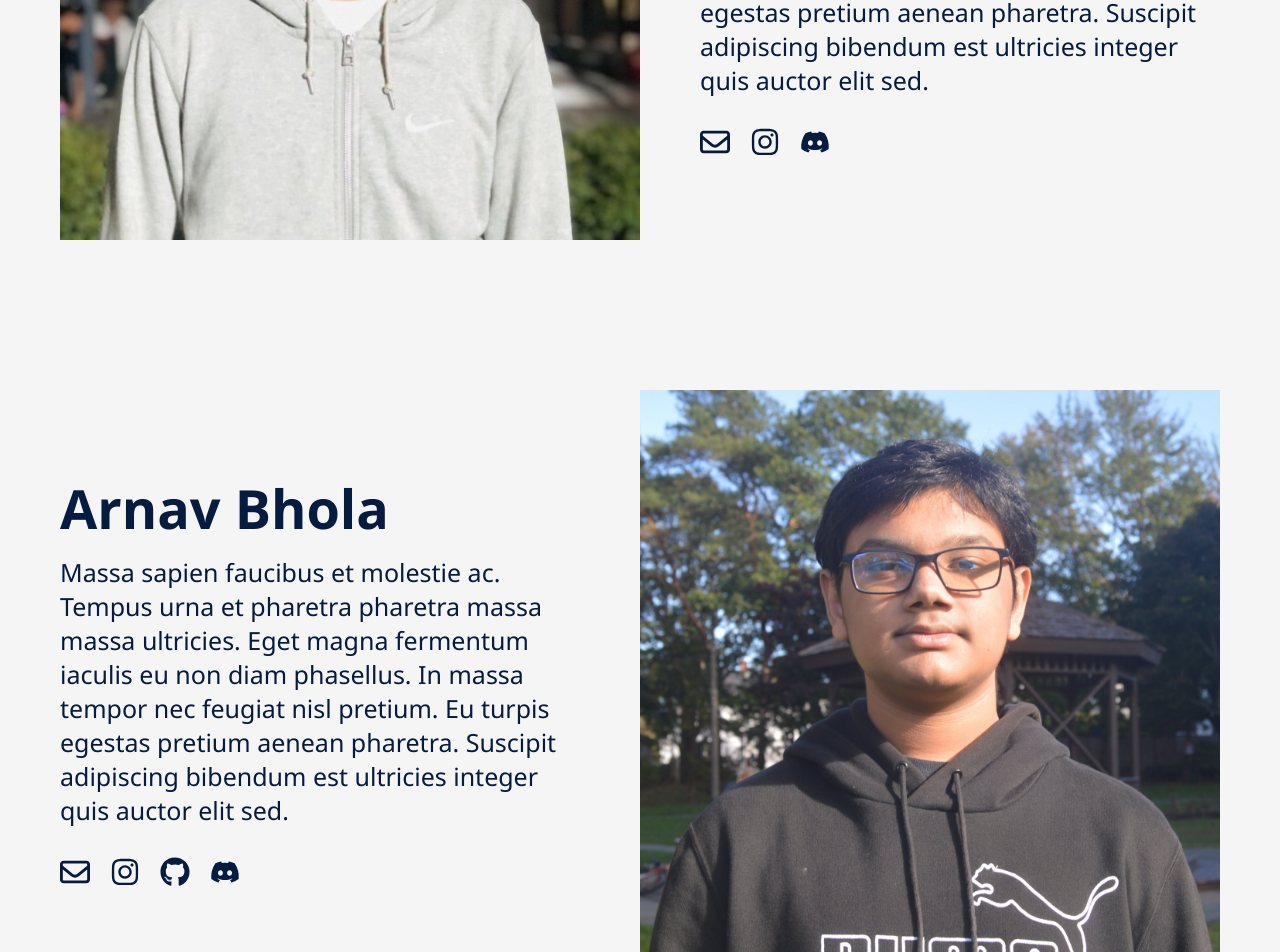
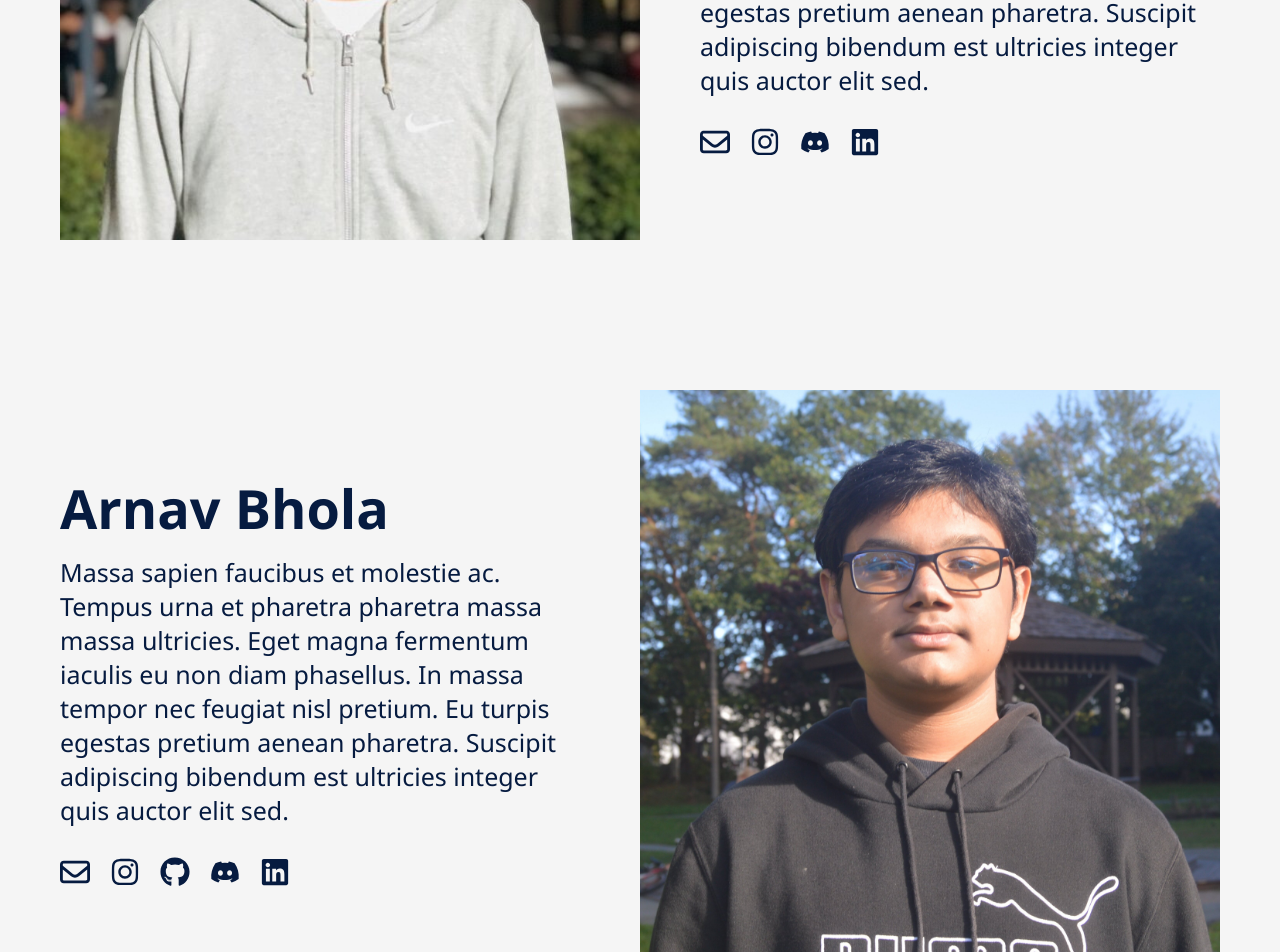
Before and after one commit to Arnav-Bhola/CultureCraze, a Next.js app: page /team in a window 1280 px wide. Shown: the part 1140-2092 px from the top of the page. Built offline with nearby package versions, Linux system fonts and the light colour scheme; a web font is replaced by a local one.

Commit message:
Adding socials

```diff
--- a/package.json
+++ b/package.json
@@ -9,6 +9,7 @@
     "lint": "next lint"
   },
   "dependencies": {
+    "clipboard-copy": "^4.0.1",
     "next": "14.0.4",
     "react": "^18",
     "react-dom": "^18",
--- a/src/app/(public-pages)/team/page.jsx
+++ b/src/app/(public-pages)/team/page.jsx
@@ -13,18 +13,20 @@ const TeamPage = () => {
           name='Aarav Singh'
           text='Massa sapien faucibus et molestie ac. Tempus urna et pharetra pharetra massa massa ultricies. Eget magna fermentum iaculis eu non diam phasellus. In massa tempor nec feugiat nisl pretium. Eu turpis egestas pretium aenean pharetra. Suscipit adipiscing bibendum est ultricies integer quis auctor elit sed.'
           imageFirst
-          discord='https://www.google.com'
-          email='https://www.google.com'
+          discord='iambaby_yoda'
+          email='mailto:aaravsingh15.2020@gmail.com'
           instagram='https://www.instagram.com/young_yoda_2009/'
+          linkedin='https://www.linkedin.com/in/aarav-singh-273870222/'
         />
         <TeamMember
           name='Arnav Bhola'
           text='Massa sapien faucibus et molestie ac. Tempus urna et pharetra pharetra massa massa ultricies. Eget magna fermentum iaculis eu non diam phasellus. In massa tempor nec feugiat nisl pretium. Eu turpis egestas pretium aenean pharetra. Suscipit adipiscing bibendum est ultricies integer quis auctor elit sed.'
           imageFirst={false}
-          discord='https://www.google.com'
-          email='https://www.google.com'
+          discord='xyz.arnav.io'
+          email='mailto:arnav.bholausa@gmail.com'
           instagram='https://www.instagram.com/xyz.arnav.io/'
           github='https://github.com/Arnav-Bhola'
+          linkedin='https://www.linkedin.com/in/arnav-b-a1b05b26b/'
         />
       </div>
     </div>
--- a/src/components/TeamMember/TeamMember.js
+++ b/src/components/TeamMember/TeamMember.jsx
@@ -1,3 +1,7 @@
+"use client";
+
+import copy from "clipboard-copy";
+
 import Image from "next/image";
 
 import styles from "./TeamMember.module.scss";
@@ -5,7 +9,7 @@ import styles from "./TeamMember.module.scss";
 import arnav from "../../assets/images/arnav.jpg";
 import aarav from "../../assets/images/aarav.jpg";
 
-const TeamMember = ({ imageFirst, name, text, email, discord, instagram, github }) => {
+const TeamMember = ({ imageFirst, name, text, email, discord, instagram, github, linkedin }) => {
   const image = (
     <Image
       src={name === "Arnav Bhola" ? arnav : aarav}
@@ -57,7 +61,12 @@ const TeamMember = ({ imageFirst, name, text, email, discord, instagram, github
               </svg>
             </a>
           )}
-          <a href={discord}>
+          <a
+            onClick={() => {
+              copy(discord);
+              alert("Discord has been copied to clipboard!");
+            }}
+          >
             <svg
               xmlns='http://www.w3.org/2000/svg'
               height='16'
@@ -68,6 +77,17 @@ const TeamMember = ({ imageFirst, name, text, email, discord, instagram, github
               <path d='M524.5 69.8a1.5 1.5 0 0 0 -.8-.7A485.1 485.1 0 0 0 404.1 32a1.8 1.8 0 0 0 -1.9 .9 337.5 337.5 0 0 0 -14.9 30.6 447.8 447.8 0 0 0 -134.4 0 309.5 309.5 0 0 0 -15.1-30.6 1.9 1.9 0 0 0 -1.9-.9A483.7 483.7 0 0 0 116.1 69.1a1.7 1.7 0 0 0 -.8 .7C39.1 183.7 18.2 294.7 28.4 404.4a2 2 0 0 0 .8 1.4A487.7 487.7 0 0 0 176 479.9a1.9 1.9 0 0 0 2.1-.7A348.2 348.2 0 0 0 208.1 430.4a1.9 1.9 0 0 0 -1-2.6 321.2 321.2 0 0 1 -45.9-21.9 1.9 1.9 0 0 1 -.2-3.1c3.1-2.3 6.2-4.7 9.1-7.1a1.8 1.8 0 0 1 1.9-.3c96.2 43.9 200.4 43.9 295.5 0a1.8 1.8 0 0 1 1.9 .2c2.9 2.4 6 4.9 9.1 7.2a1.9 1.9 0 0 1 -.2 3.1 301.4 301.4 0 0 1 -45.9 21.8 1.9 1.9 0 0 0 -1 2.6 391.1 391.1 0 0 0 30 48.8 1.9 1.9 0 0 0 2.1 .7A486 486 0 0 0 610.7 405.7a1.9 1.9 0 0 0 .8-1.4C623.7 277.6 590.9 167.5 524.5 69.8zM222.5 337.6c-29 0-52.8-26.6-52.8-59.2S193.1 219.1 222.5 219.1c29.7 0 53.3 26.8 52.8 59.2C275.3 311 251.9 337.6 222.5 337.6zm195.4 0c-29 0-52.8-26.6-52.8-59.2S388.4 219.1 417.9 219.1c29.7 0 53.3 26.8 52.8 59.2C470.7 311 447.5 337.6 417.9 337.6z' />
             </svg>
           </a>
+          <a href={linkedin}>
+            <svg
+              xmlns='http://www.w3.org/2000/svg'
+              height='16'
+              width='14'
+              viewBox='0 0 448 512'
+            >
+              {/* Font Awesome Free 6.5.1 by @fontawesome - https://fontawesome.com License - https://fontawesome.com/license/free Copyright 2024 Fonticons, Inc. */}
+              <path d='M416 32H31.9C14.3 32 0 46.5 0 64.3v383.4C0 465.5 14.3 480 31.9 480H416c17.6 0 32-14.5 32-32.3V64.3c0-17.8-14.4-32.3-32-32.3zM135.4 416H69V202.2h66.5V416zm-33.2-243c-21.3 0-38.5-17.3-38.5-38.5S80.9 96 102.2 96c21.2 0 38.5 17.3 38.5 38.5 0 21.3-17.2 38.5-38.5 38.5zm282.1 243h-66.4V312c0-24.8-.5-56.7-34.5-56.7-34.6 0-39.9 27-39.9 54.9V416h-66.4V202.2h63.7v29.2h.9c8.9-16.8 30.6-34.5 62.9-34.5 67.2 0 79.7 44.3 79.7 101.9V416z' />
+            </svg>
+          </a>
         </div>
       </div>
       {!imageFirst && image}
--- a/src/components/TeamMember/TeamMember.module.scss
+++ b/src/components/TeamMember/TeamMember.module.scss
@@ -18,6 +18,11 @@
     display: flex;
     flex-direction: row;
     gap: 2rem;
+
+    a {
+      cursor: pointer;
+    }
+
     svg {
       width: 3rem;
       height: 3rem;
```
Also changed, not shown: 1 other file (tests, documents, lock files or other folders).
